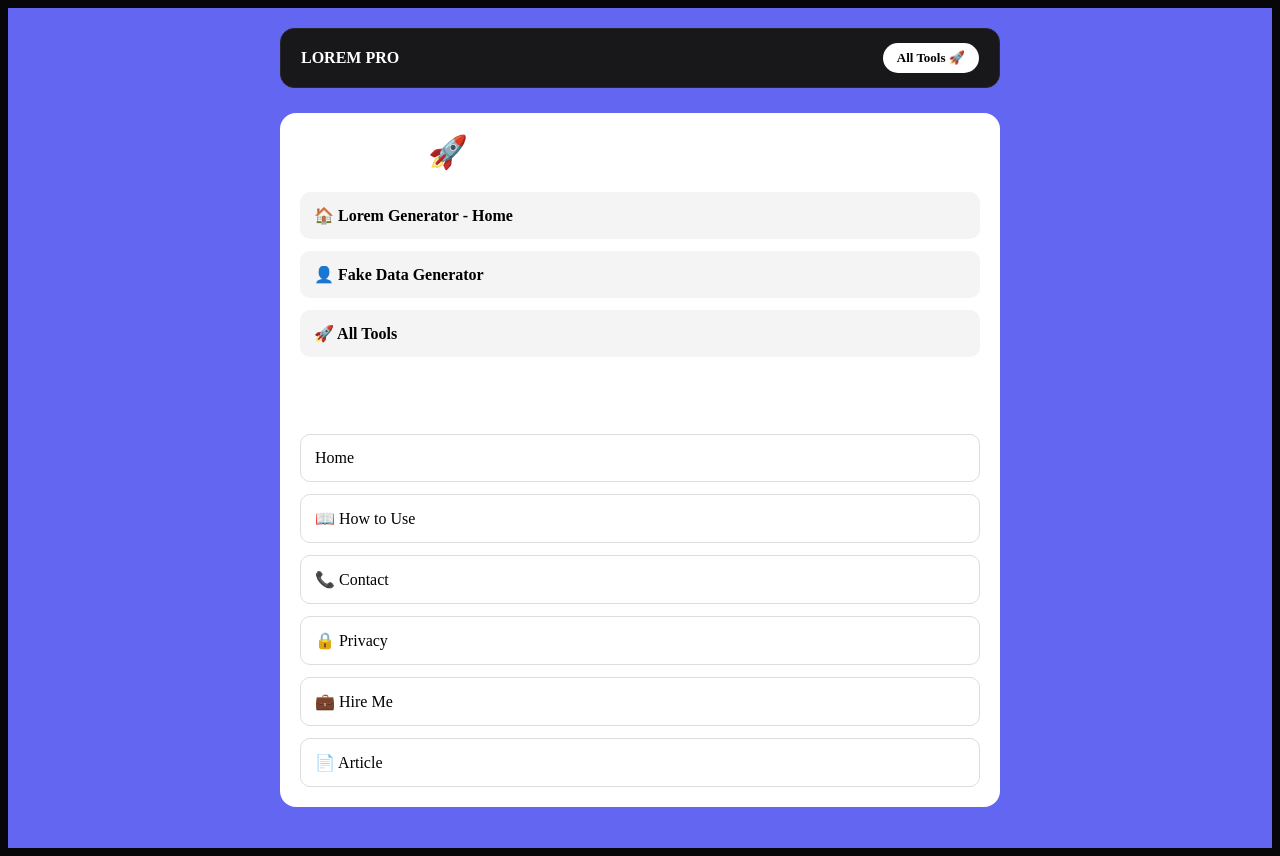
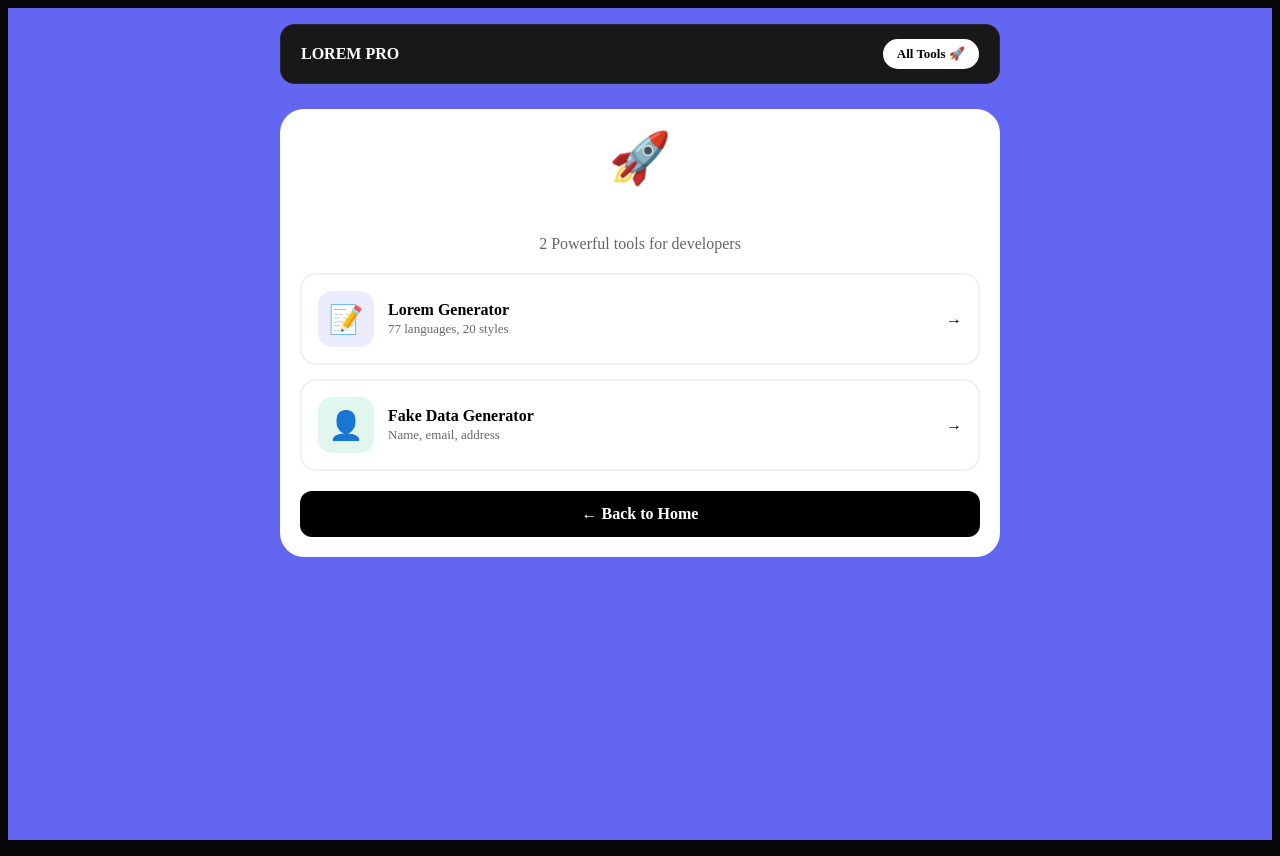
Before and after one commit to Ravs10/lorem-pro-tool, a Next.js app: page /tools in a window 1280 px wide. Built offline with nearby package versions, Linux system fonts and the light colour scheme.

Commit message:
Refactor ToolsPage to use objects for tools

```diff
--- a/app/tools/page.tsx
+++ b/app/tools/page.tsx
@@ -1,39 +1,39 @@
 import Link from "next/link";
 import Header from "../components/Header";
 
-const TOOLS = [
-  ["/", "🏠 Lorem Generator - Home"],
-  ["/fake-data-generator", "👤 Fake Data Generator"],
-  ["/tools", "🚀 All Tools"],
-];
-
-const PAGES = [
-  ["/", "Home"],
-  ["/?page=how", "📖 How to Use"],
-  ["/?page=contact", "📞 Contact"],
-  ["/?page=privacy", "🔒 Privacy"],
-  ["/?page=hire", "💼 Hire Me"],
-  ["/?page=article", "📄 Article"],
+const tools = [
+  { name: "Lorem Generator", desc: "77 languages, 20 styles", icon: "📝", link: "/", color: "#6366f1" },
+  { name: "Fake Data Generator", desc: "Name, email, address", icon: "👤", link: "/fake-data-generator", color: "#10b981" },
 ];
 
 export default function ToolsPage(){
   return(
-    <div style={{background:"#6366f1", minHeight:"100vh", padding:"20px"}}>
-      <div style={{maxWidth:720, margin:"auto"}}>
+    <div style={{background:"#6366f1", minHeight:"100vh", padding:"16px"}}>
+      <div style={{maxWidth:720, margin:"0 auto"}}>
         <Header />
-        <div style={{background:"#fff", padding:"20px", borderRadius:"16px"}}>
-          <h1 style={{marginTop:0}}>All Tools 🚀</h1>
-          <div style={{display:"grid", gap:"12px"}}>
-            {TOOLS.map(([link,label]:any)=>(
-              <Link key={link} href={link} style={{padding:"14px", background:"#f4f4f5", borderRadius:"10px", textDecoration:"none", color:"#000", fontWeight:"700"}}>{label}</Link>
+        <div style={{background:"#fff", borderRadius:"24px", padding:"20px", marginTop:"16px"}}>
+          <div style={{textAlign:"center", marginBottom:"20px"}}>
+            <div style={{fontSize:"50px"}}>🚀</div>
+            <h1 style={{margin:"10px 0 6px", fontSize:"28px"}}>All Tools</h1>
+            <p style={{color:"#666", margin:0}}>2 Powerful tools for developers</p>
+          </div>
+
+          <div style={{display:"grid", gap:"14px"}}>
+            {tools.map(t=>(
+              <Link key={t.link} href={t.link} style={{textDecoration:"none"}}>
+                <div style={{border:"2px solid #f0f0f0", borderRadius:"16px", padding:"16px", display:"flex", gap:"14px", alignItems:"center", background:"#fff"}}>
+                  <div style={{width:"56px", height:"56px", borderRadius:"14px", background:t.color+"20", display:"flex", alignItems:"center", justifyContent:"center", fontSize:"28px"}}>{t.icon}</div>
+                  <div style={{flex:1}}>
+                    <div style={{fontWeight:"800", color:"#000", fontSize:"16px"}}>{t.name}</div>
+                    <div style={{color:"#666", fontSize:"13px", marginTop:"2px"}}>{t.desc}</div>
+                  </div>
+                  <div style={{color:"#000", fontWeight:"bold"}}>→</div>
+                </div>
+              </Link>
             ))}
           </div>
-          <h2 style={{marginTop:"30px"}}>Menu</h2>
-          <div style={{display:"grid", gap:"12px"}}>
-            {PAGES.map(([link,label]:any)=>(
-              <Link key={link} href={link} style={{padding:"14px", background:"#fff", border:"1px solid #ddd", borderRadius:"10px", textDecoration:"none", color:"#000"}}>{label}</Link>
-            ))}
-          </div>
+
+          <Link href="/" style={{display:"block", marginTop:"20px", textAlign:"center", background:"#000", color:"#fff", padding:"14px", borderRadius:"12px", textDecoration:"none", fontWeight:"700"}}>← Back to Home</Link>
         </div>
       </div>
     </div>
```
